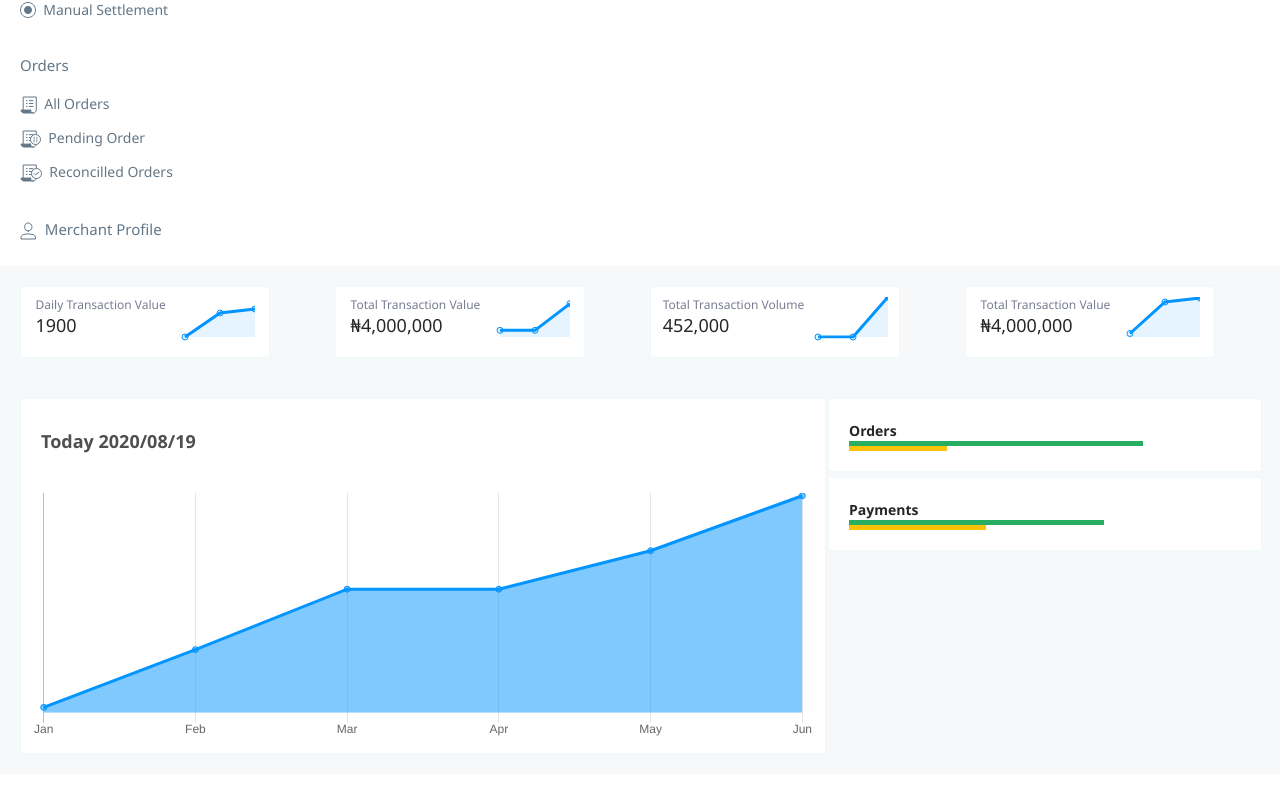
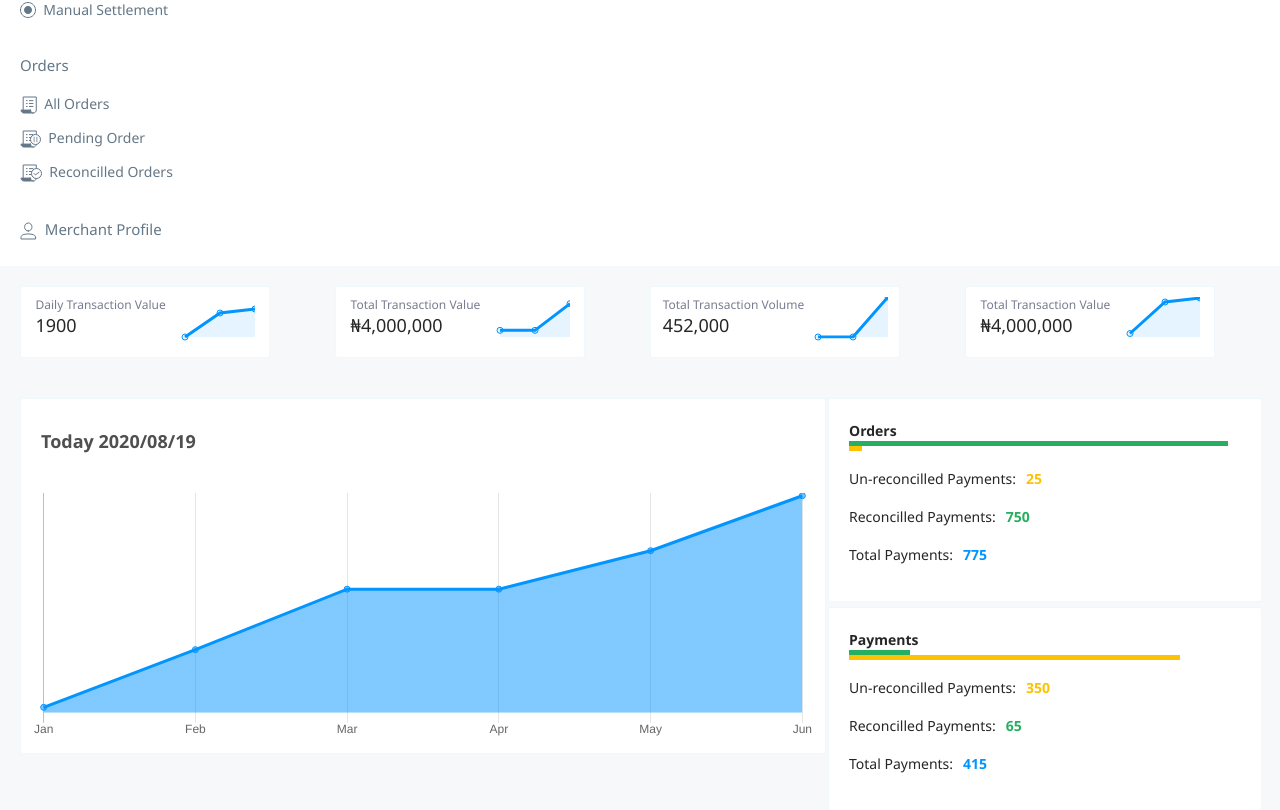
Before and after one commit to HassanBello/mintdashboard, a React (Create React App) app: page / in a window 1280 px wide. Shown: the part 473-1283 px from the top of the page. Before the commit the page ends 1247 px from the top, so only its background shows below. Built offline with nearby package versions, Linux system fonts and the light colour scheme; the HTML template or start-up script is replaced by a standard one.

Commit message:
Order section Done

```diff
--- a/src/components/dash/order/order.css.js
+++ b/src/components/dash/order/order.css.js
@@ -61,3 +61,30 @@ content: '';
 width: ${props => props.width}%;
 border-bottom: 5px solid #FDC203;
 `
+export const SideCardSmallText = styled.span`
+font-size: 14px;
+line-height: 19px;
+color: #262626;
+`
+export const YellowTxt = styled.span`
+font-size: 14px;
+line-height: 19px;
+color: #FDC203;
+padding-left: 10px;
+font-weight: 900;
+`
+export const GreenTxt = styled.span`
+font-size: 14px;
+line-height: 19px;
+color: #27AE60;
+padding-left: 10px;
+font-weight: 900;
+`
+
+export const InfoTxt = styled.span`
+font-size: 14px;
+line-height: 19px;
+color: #0294FF;
+padding-left: 10px;
+font-weight: 900;
+`
--- a/src/components/dash/order/order.js
+++ b/src/components/dash/order/order.js
@@ -7,13 +7,13 @@ const Order = () => {
     const data = [
         {
             title: 'Orders',
-            reconPay: 75,
+            reconPay: 750,
             unReconPay: 25
         },
         {
             title: 'Payments',
             reconPay: 65,
-            unReconPay: 35
+            unReconPay: 350
         }
     ]
     return (
--- a/src/components/dash/order/sidedetails.js
+++ b/src/components/dash/order/sidedetails.js
@@ -2,14 +2,39 @@ import React from 'react';
 import * as Styles from './order.css'
 
 const SideDetailCard = (props) => {
+    const reconPecent = (props.reconPay/(props.reconPay + props.unReconPay)) * 100
     return (
         <Styles.SideCard>
         <Styles.SideCardHeader>
             {props.title}
         </Styles.SideCardHeader>
-        <div className="flex space-y-4">
-        <Styles.GreenLine width={props.reconPay} /><Styles.YellowLine width={props.unReconPay}  />
+        <div className="flex space-y-4 mb-4">
+        <Styles.GreenLine width={reconPecent} /><Styles.YellowLine width={100 - reconPecent}  />
         </div>
+        <p>
+        <Styles.SideCardSmallText>
+        Un-reconcilled Payments:
+        </Styles.SideCardSmallText>
+        <Styles.YellowTxt>
+            {props.unReconPay}
+        </Styles.YellowTxt>
+        </p>
+        <p>
+        <Styles.SideCardSmallText>
+        Reconcilled Payments:
+        </Styles.SideCardSmallText>
+        <Styles.GreenTxt>
+            {props.reconPay}
+        </Styles.GreenTxt>
+        </p>
+        <p>
+        <Styles.SideCardSmallText>
+        Total Payments:
+        </Styles.SideCardSmallText>
+        <Styles.InfoTxt>
+            {props.reconPay + props.unReconPay}
+        </Styles.InfoTxt>
+        </p>
         </Styles.SideCard>
     );
 }
```
